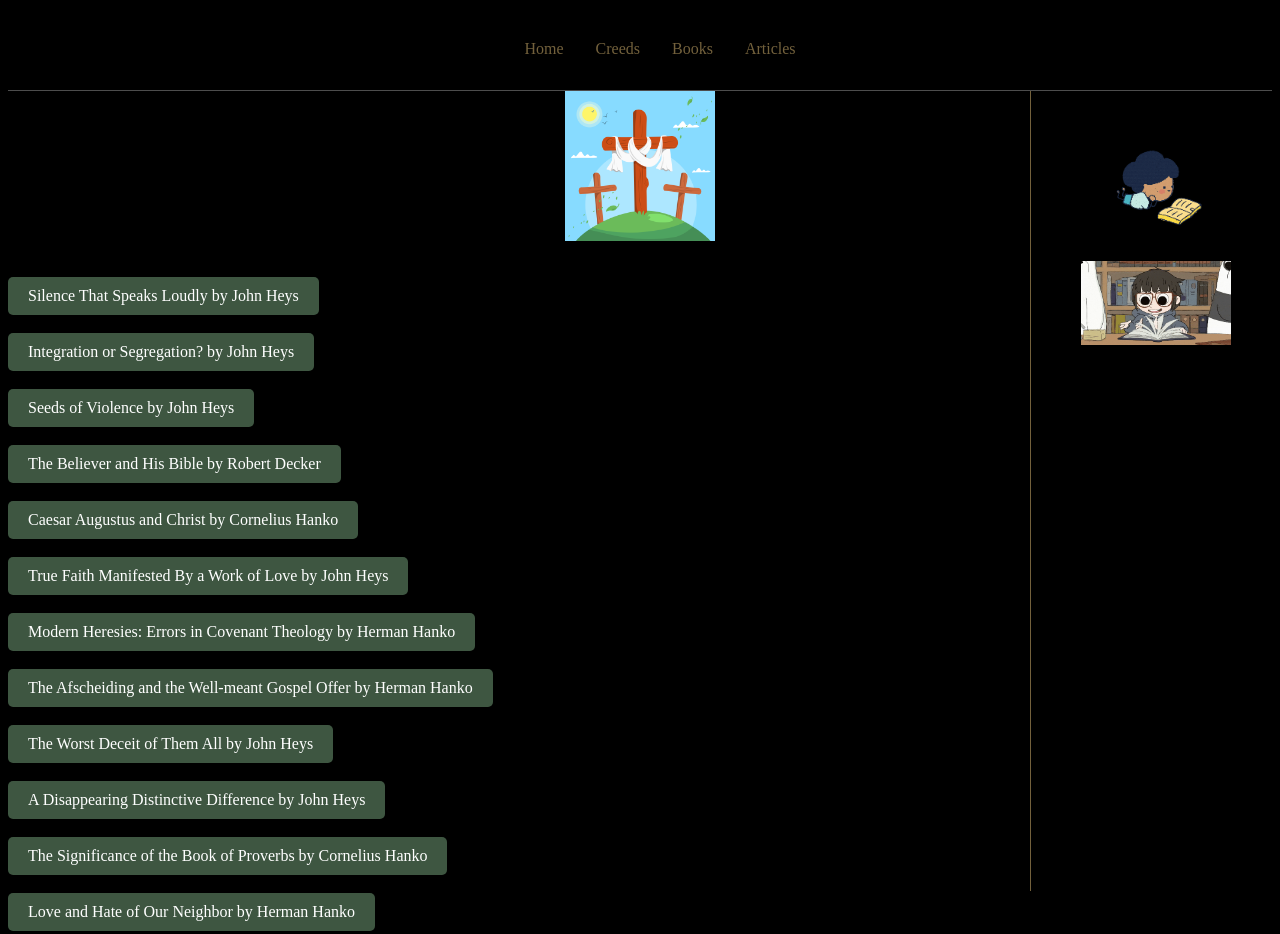
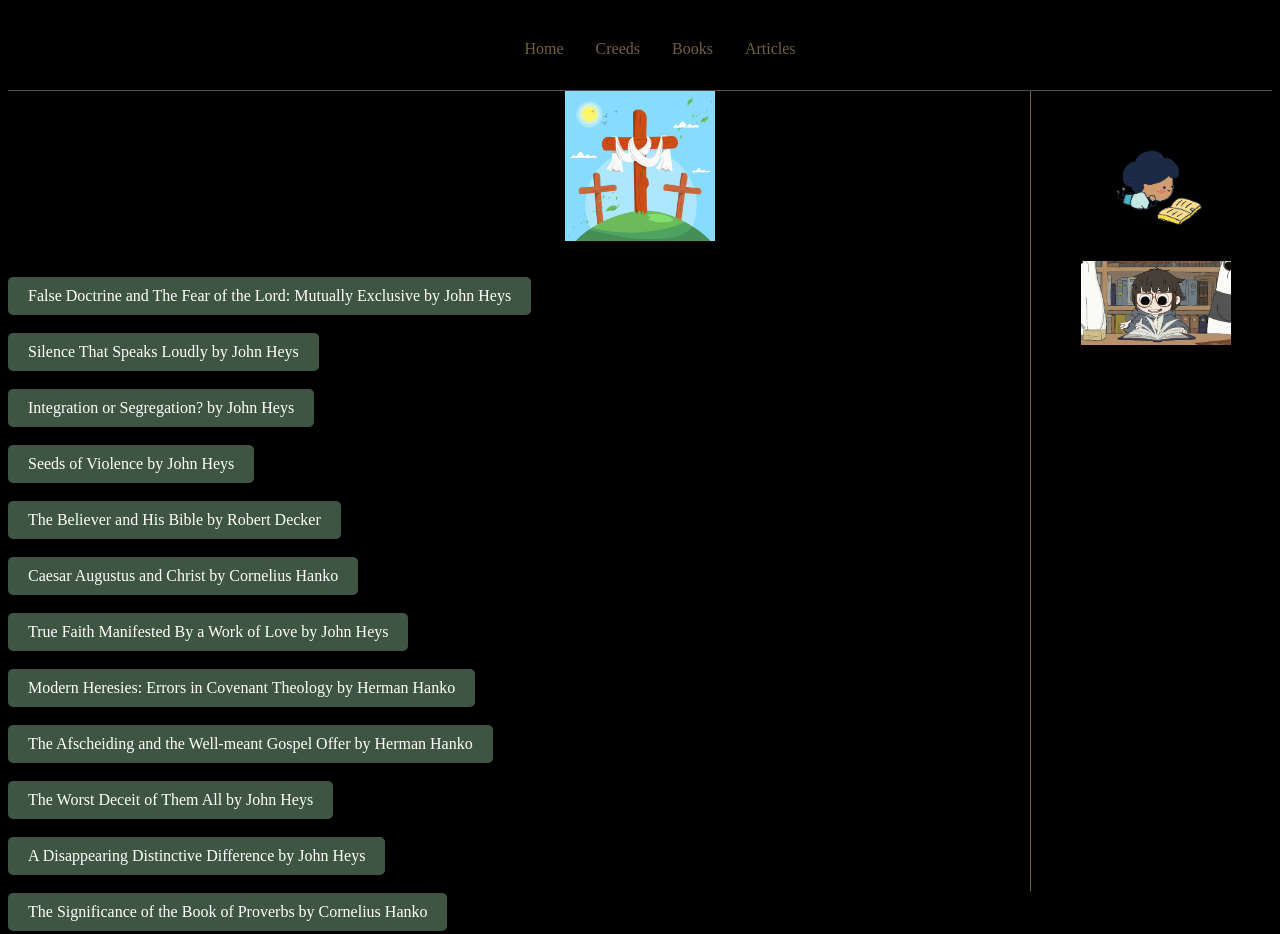
Before and after one commit to Angga-Labola/Angga-Labola.github.io, a plain HTML site: page articles.html in a window 1280 px wide. Shown: the top 934 px of the page. Drawn offline with Linux system fonts and the light colour scheme.

Commit message:
art 14 final

```diff
--- a/articles.html
+++ b/articles.html
@@ -22,6 +22,8 @@
 
 <img src="\photos\cross_vector.jpg" alt="Cross" height="250" width="150" class="center-block">
 
+<br><br>
+<a href="articles\art14.html" class="link">False Doctrine and The Fear of the Lord: Mutually Exclusive by John Heys</a>
 <br><br>
 <a href="articles\art13.html" class="link">Silence That Speaks Loudly by John Heys</a>
 <br><br>
```
